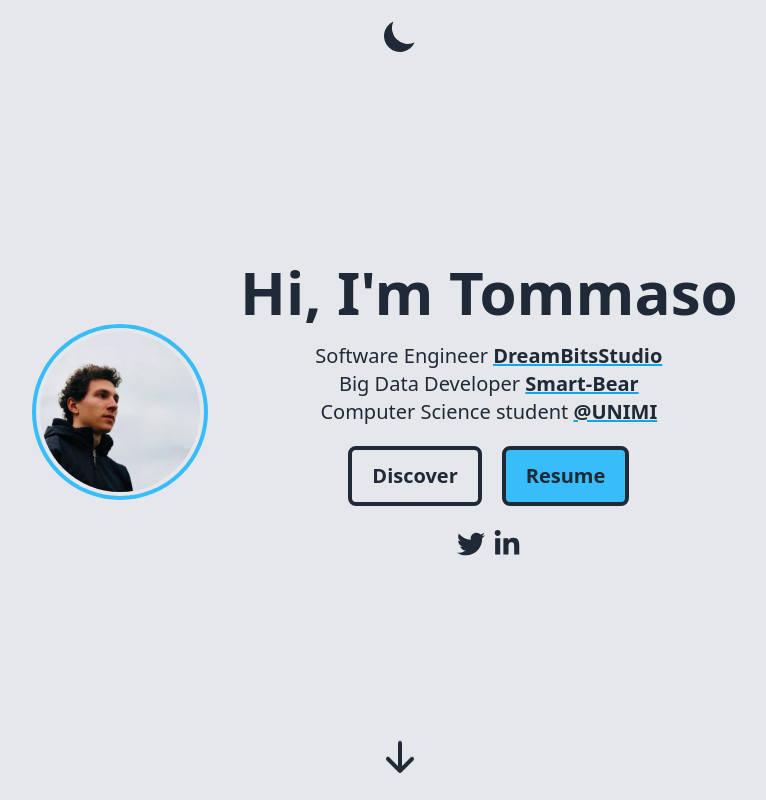
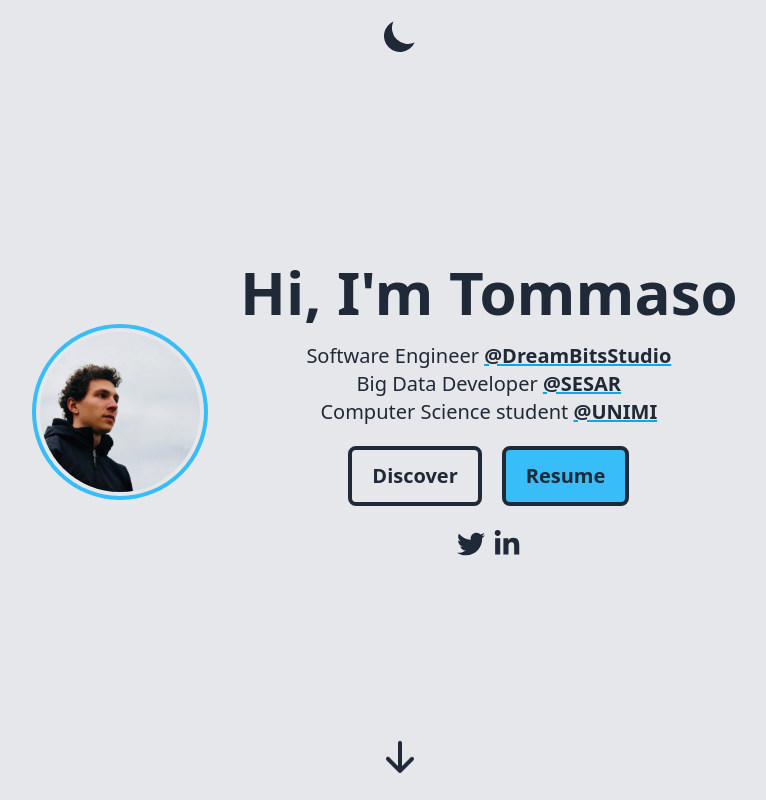
Before and after one commit to tommasoromano/tommasoromano.com, a Next.js app: page / in a window 1280 px wide. Shown: the top 800 px of the page, without its empty margins (240-1006 px from the left). Built offline with nearby package versions, Linux system fonts and the light colour scheme.

Commit message:
Update index.js

```diff
--- a/pages/index.js
+++ b/pages/index.js
@@ -27,8 +27,8 @@ export default function Home() {
             currently working on <Pa href={"https://dreambitsstudio.com"} text={"Gladiator Wheels"}/>
             and <Pa href={"https://smart-bear.eu"} text={"Smart-Bear"}/>*/}
   <ul className="list-none">
-    <li>Software Engineer <Pa href={"https://dreambitsstudio.com"} text={"DreamBitsStudio"}/></li>
-      <li>Big Data Developer <Pa href={"https://smart-bear.eu"} text={"Smart-Bear"}/></li>
+    <li>Software Engineer <Pa href={"https://dreambitsstudio.com"} text={"@DreamBitsStudio"}/></li>
+      <li>Big Data Developer <Pa href={"https://smart-bear.eu"} text={"@SESAR"}/></li>
             <li>Computer Science student <Pa href={"https://unimi.it"} text={"@UNIMI"}/></li>
               </ul>
           </p>
```
